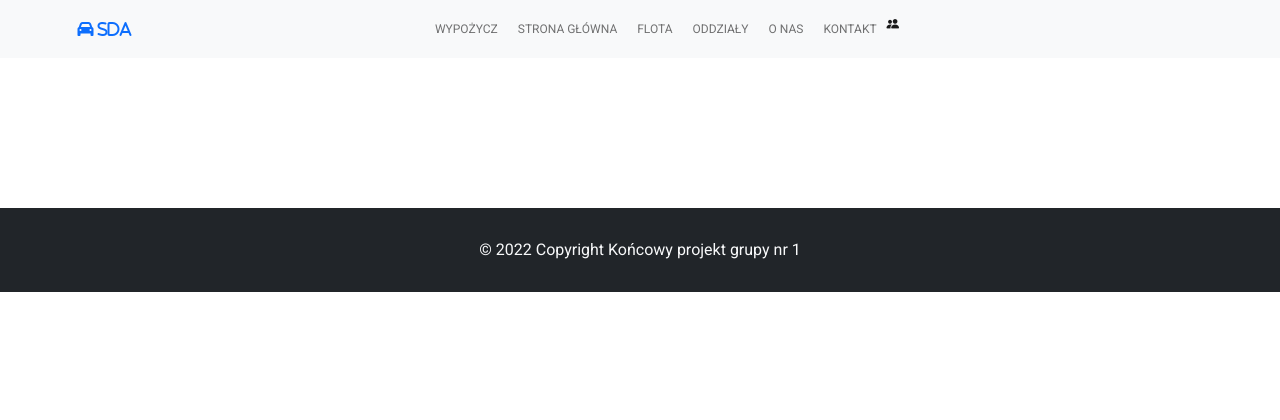
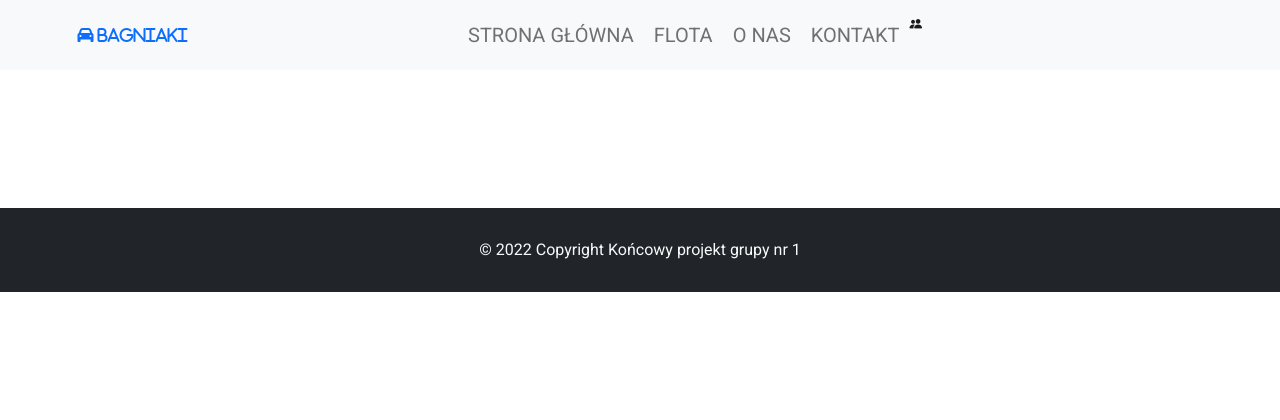
Before and after one commit to RomanH83/CarRentalSite, a Django app: page /carrent/base-test/ in a window 1280 px wide. Shown: the top 420 px of the page. Run offline with Django 4.2, Linux system fonts and the light colour scheme; some libraries are stand-ins or nearby versions.

Commit message:
Improve company name

```diff
--- a/carrent/carrentapp/templates/carrentapp/base.html
+++ b/carrent/carrentapp/templates/carrentapp/base.html
@@ -19,22 +19,16 @@
 
         <nav class="navbar navbar-expand-lg navbar-light bg-light py-4 fixed-top">
         <div class="container">
-            <span><i class="fa-solid fa-car text-primary"> SDA</i></span>
+            <span><i class="fa-solid fa-car text-primary"> Bagniaki</i></span>
           <button class="navbar-toggler" type="button" data-bs-toggle="collapse" data-bs-target="#navbarNavAltMarkup" aria-controls="navbarNavAltMarkup" aria-expanded="false" aria-label="Toggle navigation">
             <span class="navbar-toggler-icon"></span>
           </button>
           <div class="collapse navbar-collapse" id="navbarNavAltMarkup">
             <div class="navbar-nav ms-auto me-auto">
-                {% if request.user.is_authenticated %}
-                <a class="nav-link px-lg-3" href="{% url 'car_list' %}">Wypożycz</a>
-                {% else %}
-                <a class="nav-link px-lg-3" href="{% url 'login' %}">Wypożycz</a>
-                {% endif %}
-                <a class="nav-link px-lg-3" href="{% url 'main' %}">Strona główna</a>
-                <a class="nav-link px-lg-3" href="{% url 'car_list' %}">Flota</a>
-                <a class="nav-link px-lg-3" href="{% url 'car_list' %}">Oddziały</a>
-                <a class="nav-link px-lg-3" href="{% url 'about' %}">O nas</a>
-                <a class="nav-link px-lg-3" href="{% url 'contact' %}">Kontakt</a>
+                <a class="nav-link px-lg-3 fs-2" href="{% url 'main' %}">Strona główna</a>
+                <a class="nav-link px-lg-3 fs-2" href="{% url 'car_list' %}">Flota</a>
+                <a class="nav-link px-lg-3 fs-2" href="{% url 'about' %}">O nas</a>
+                <a class="nav-link px-lg-3 fs-2" href="{% url 'contact' %}">Kontakt</a>
 
 
 
@@ -42,15 +36,15 @@
 {% if request.user.is_authenticated %}
       <ul class="navbar-nav">
         <li class="nav-item dropdown">
-          <a class="nav-link dropdown-toggle" href="#" id="navbarDarkDropdownMenuLink" role="button" data-bs-toggle="dropdown" aria-expanded="false">
+          <a class="nav-link dropdown-toggle fs-2" href="#" id="navbarDarkDropdownMenuLink" role="button" data-bs-toggle="dropdown" aria-expanded="false">
             Konto
           </a>
           <ul class="dropdown-menu dropdown-menu-dark" aria-labelledby="navbarDarkDropdownMenuLink">
-            <li><a class="dropdown-item" href="{% url 'logout' %}">Wyloguj</a></li>
-            <li><a class="dropdown-item" href="{% url 'user-profile' %}">Edytuj profil</a></li>
-            <li><a class="dropdown-item" href="{% url 'actual_order' %}">Aktualnie wypożyczone</a></li>
-              <li><a class="dropdown-item" href="{% url 'history_order' %}">Historia zamówień</a></li>
-              <li><a class="dropdown-item" href="{% url 'future_order' %}">Zaplanowane</a></li>
+            <li><a class="dropdown-item fs-3" href="{% url 'logout' %}">Wyloguj</a></li>
+            <li><a class="dropdown-item fs-3" href="{% url 'user-profile' %}">Edytuj profil</a></li>
+            <li><a class="dropdown-item fs-3" href="{% url 'actual_order' %}">Aktualnie wypożyczone</a></li>
+              <li><a class="dropdown-item fs-3" href="{% url 'history_order' %}">Historia zamówień</a></li>
+              <li><a class="dropdown-item fs-3" href="{% url 'future_order' %}">Zaplanowane</a></li>
           </ul>
         </li>
       </ul>
```
